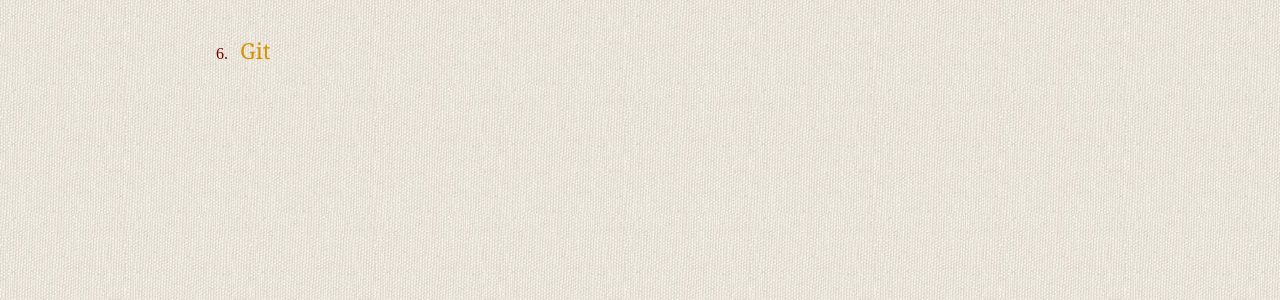
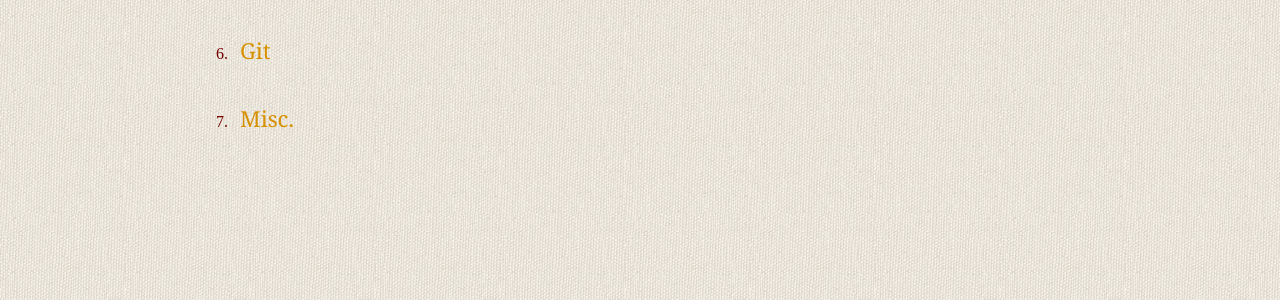
Before and after one commit to Jokestir/Jokestir.github.io, a Jekyll site: the page built from index.html, in a window 1280 px wide. Shown: the part 426-726 px from the top of the page. Built offline with Jekyll 4.4.1, drawn with Linux system fonts in a browser that asks for light colours.

Commit message:
add misc notes

```diff
--- a/index.html
+++ b/index.html
@@ -51,6 +51,13 @@
 				</span>
 				</li>
 
+				<li><span>
+					<p>
+						<a style="font-size: 22px" class="page-link" href="https://jokestir.github.io/misc_notes/">Misc.</a>
+					<p>
+				</span>
+				</li>
+
   </ol>
 
 
```
